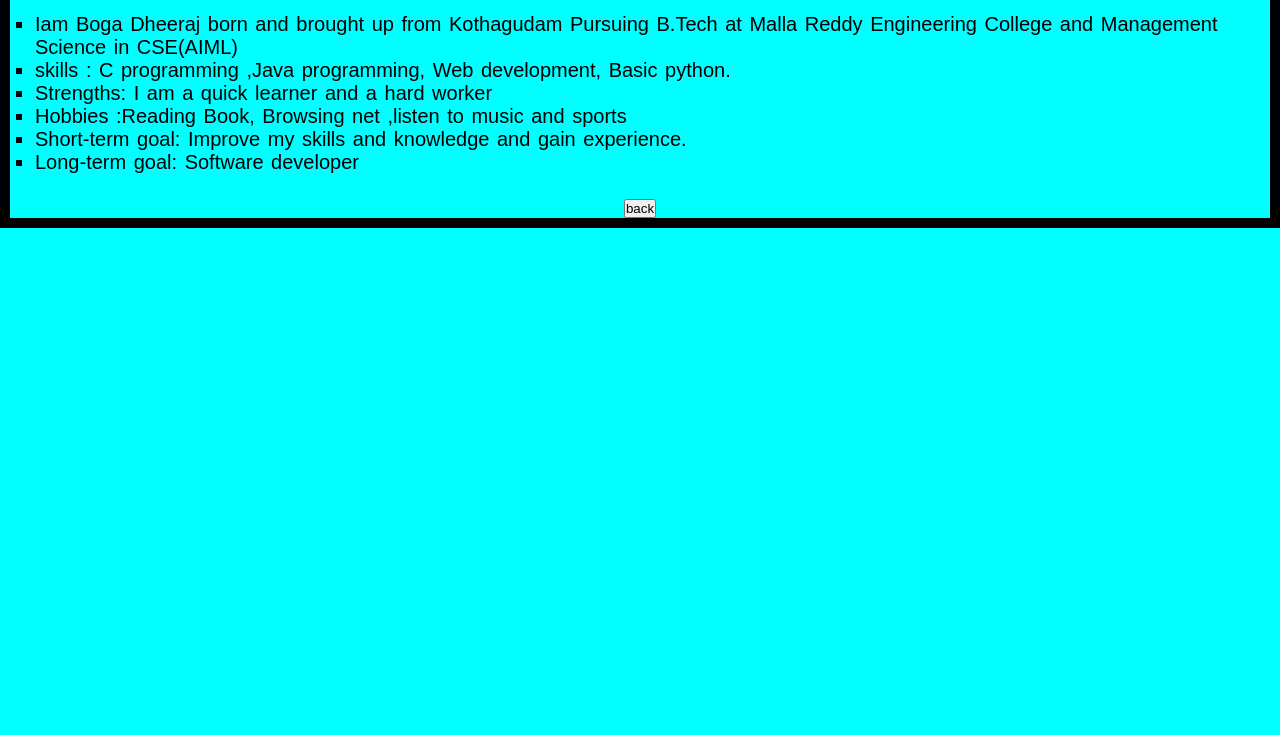
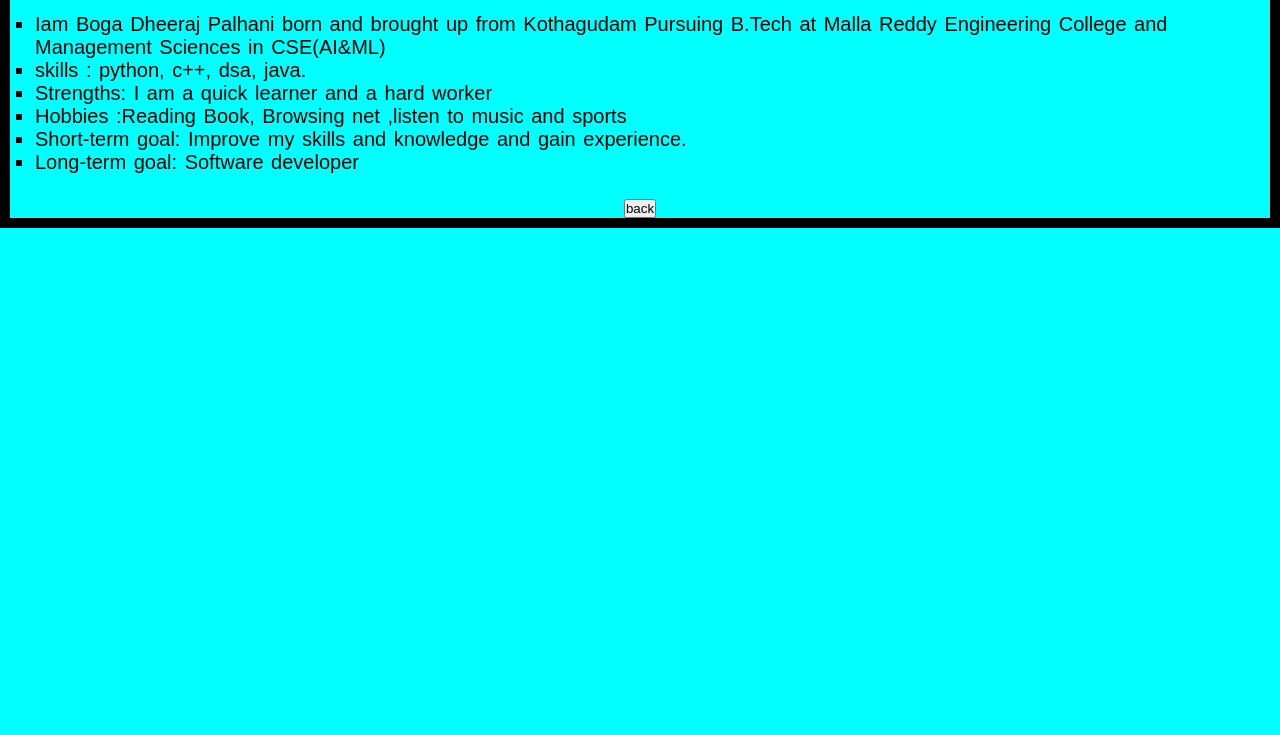
Before and after one commit to dheerajpalhani/Portfolio, a plain HTML site: page about.html in a window 1280 px wide. Shown: the part 65-800 px from the top of the page. Drawn offline with Linux system fonts and the light colour scheme.

Commit message:
Update about.html

```diff
--- a/about.html
+++ b/about.html
@@ -30,9 +30,9 @@
     <h1>About Me</h1>
     <div class="about">
         <ul>
-        <li>Iam Boga Dheeraj born and brought up  from Kothagudam Pursuing B.Tech at Malla Reddy Engineering College and Management Science
-        in CSE(AIML)<br></li>
-        <li> skills : C programming ,Java programming, Web development, Basic python. <br></li>
+        <li>Iam Boga Dheeraj Palhani born and brought up from Kothagudam Pursuing B.Tech at Malla Reddy Engineering College and Management Sciences
+        in CSE(AI&ML)<br></li>
+        <li> skills : python, c++, dsa, java. <br></li>
         <li>Strengths: I am a quick learner and a hard worker<br></li>
         <li>Hobbies :Reading Book, Browsing net ,listen to music and sports<br></li>
         <li> Short-term goal: Improve my skills and knowledge and gain experience.<br></li>
```
